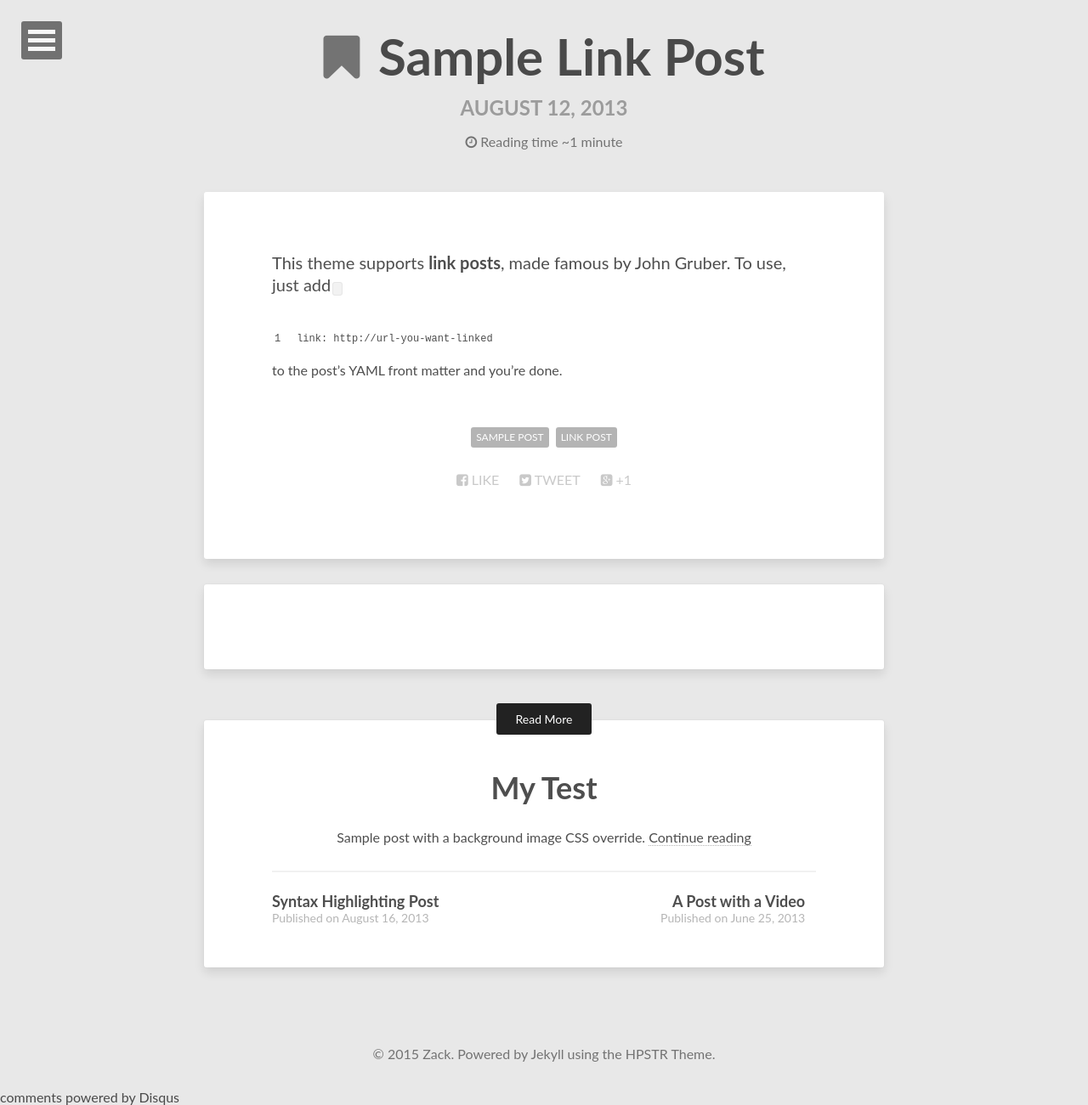
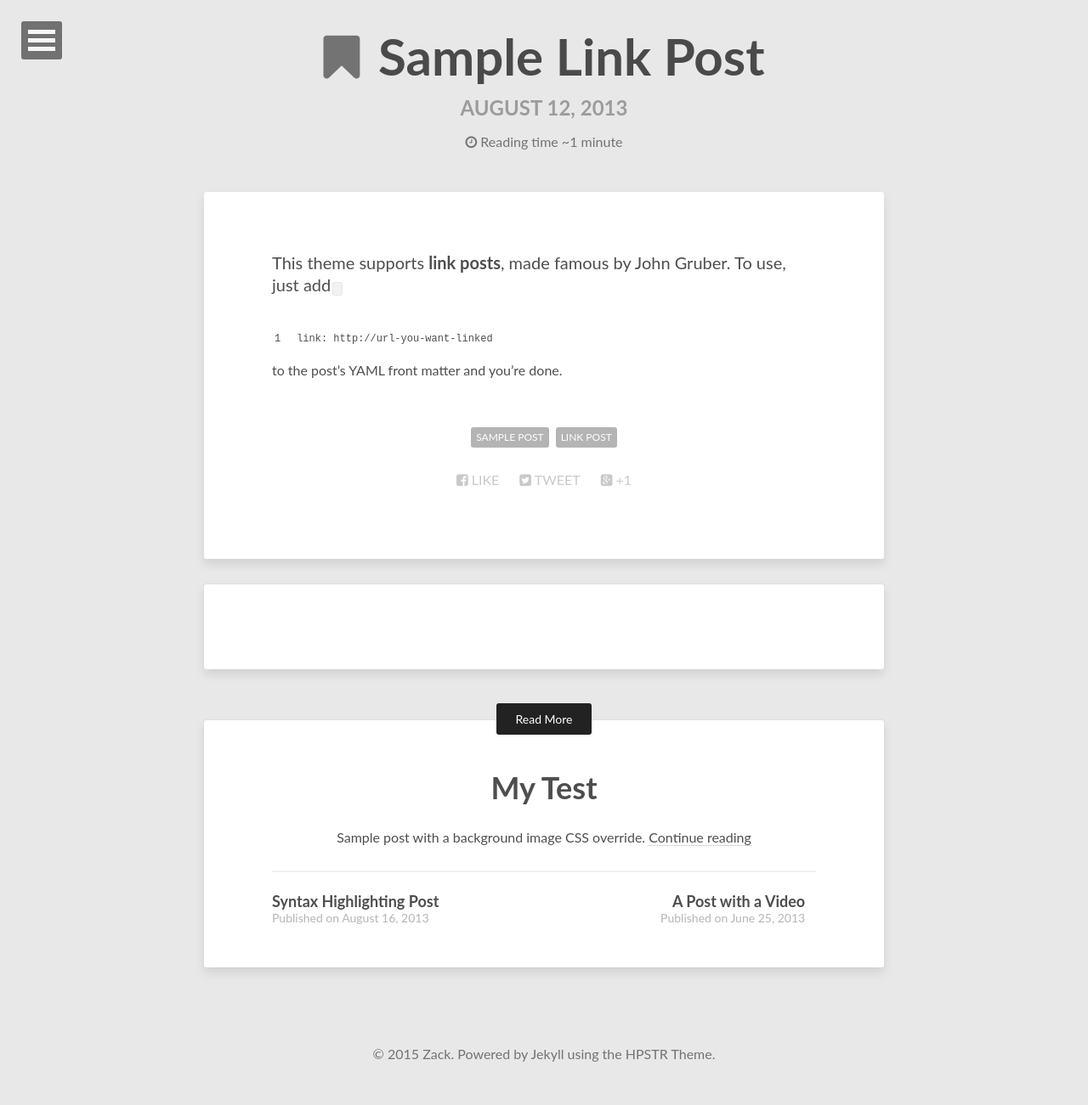
Before and after one commit to ZackZK/ZackZK.github.io, a Jekyll site: the page built from _posts/2013-08-12-sample-link-post.md, in a window 1280 px wide. Shown: the whole page at 85% size. Built offline with Jekyll 4.4.1, drawn with Linux system fonts in a browser that asks for light colours; comment, search, counter and statistics services are not loaded; some of the changed lines change nothing that is shown.

Commit message:
replace disqus with duoshuo
replace disqus with duoshuo

```diff
--- a/_config.yml
+++ b/_config.yml
@@ -1,6 +1,6 @@
 title:            Zack 的博客
 description:      Zhang Ke的博客
-disqus_shortname: hpstrtheme
+duoshuo_shortname: qt4
 reading_time:     true
 words_per_minute: 200
 # Your site's domain goes here (eg: //mmistakes.github.io, http://mademistakes.com, etc)
@@ -51,6 +51,11 @@
 # Amount of post to show on home page
 paginate: 5
 
+comments :
+    provider : duoshuo
+    duoshuo :
+      short_name : qt4
+
 kramdown:
   auto_ids: true
   footnote_nr: 1
--- /dev/null
+++ b/_includes/duoshuo.html
@@ -0,0 +1,16 @@
+<!-- 多说评论框 start -->
+	<div class="ds-thread" data-thread-key={{ page.id }} data-title={{ page.title }} data-url=zackzk.github.io/{{ page.url }}></div>
+<!-- 多说评论框 end -->
+<!-- 多说公共JS代码 start (一个网页只需插入一次) -->
+<script type="text/javascript">
+var duoshuoQuery = {short_name:"qt4"};
+	(function() {
+		var ds = document.createElement('script');
+		ds.type = 'text/javascript';ds.async = true;
+		ds.src = (document.location.protocol == 'https:' ? 'https:' : 'http:') + '//static.duoshuo.com/embed.js';
+		ds.charset = 'UTF-8';
+		(document.getElementsByTagName('head')[0]
+		 || document.getElementsByTagName('body')[0]).appendChild(ds);
+	})();
+	</script>
+<!-- 多说公共JS代码 end -->
--- a/_includes/scripts.html
+++ b/_includes/scripts.html
@@ -1,18 +1,4 @@
 <script>window.jQuery || document.write('<script src="{{ site.url }}/assets/js/vendor/jquery-1.9.1.min.js"><\/script>')</script>
 <script src="{{ site.url }}/assets/js/scripts.min.js"></script>
 
-{% if site.google_analytics %}
-<!-- Asynchronous Google Analytics snippet -->
-<script>
-  (function(i,s,o,g,r,a,m){i['GoogleAnalyticsObject']=r;i[r]=i[r]||function(){
-    (i[r].q=i[r].q||[]).push(arguments)},i[r].l=1*new Date();a=s.createElement(o),
-    m=s.getElementsByTagName(o)[0];a.async=1;a.src=g;m.parentNode.insertBefore(a,m)
-  })(window,document,'script','//www.google-analytics.com/analytics.js','ga');
-
-  ga('create', '{{ site.google_analytics }}', 'auto');
-  ga('require', 'linkid', 'linkid.js');
-  ga('send', 'pageview');
-</script>
-{% endif %}
-
-{% if page.comments != false %}{% include disqus_comments.html %}{% endif %}
+{% if page.comments != false %}{% include duoshuo.html %}{% endif %}
```
